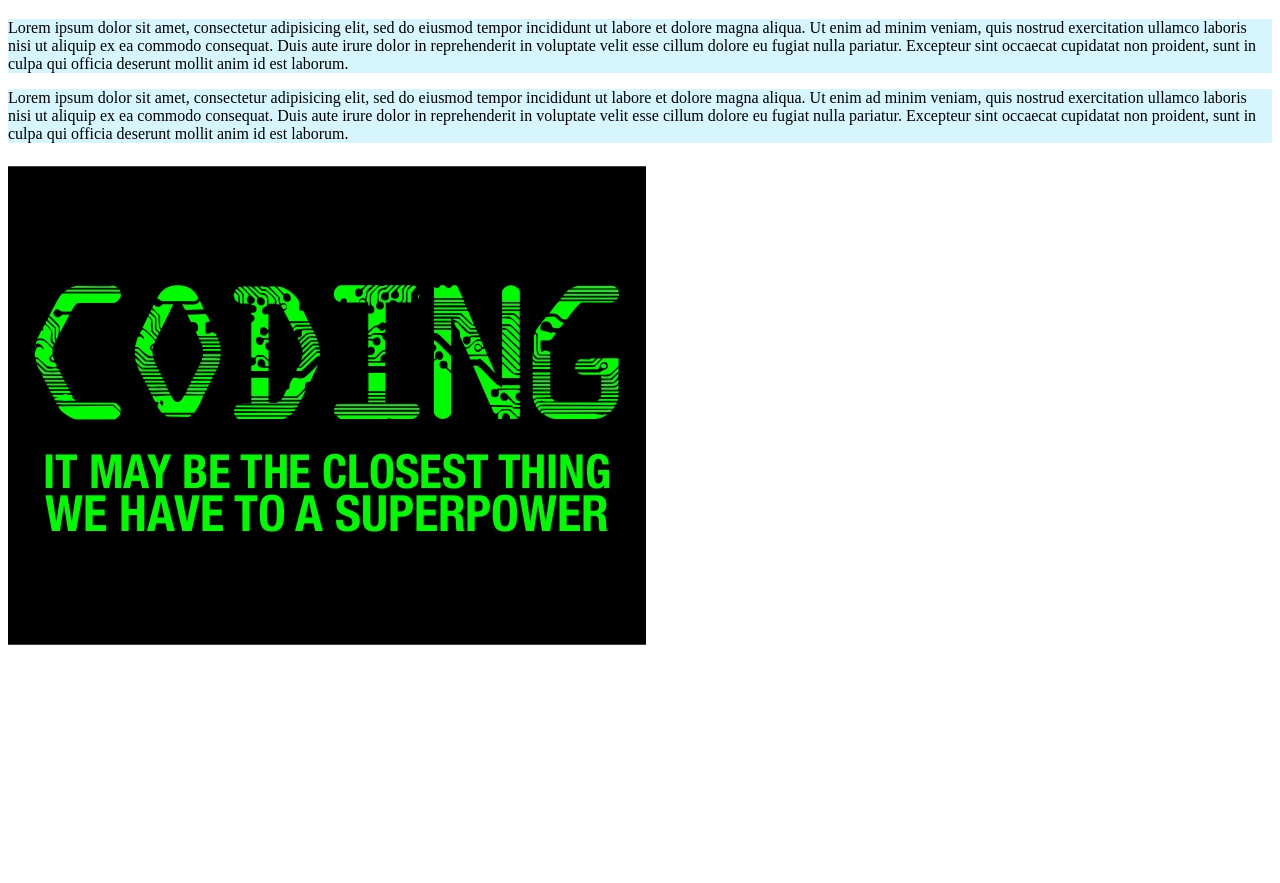
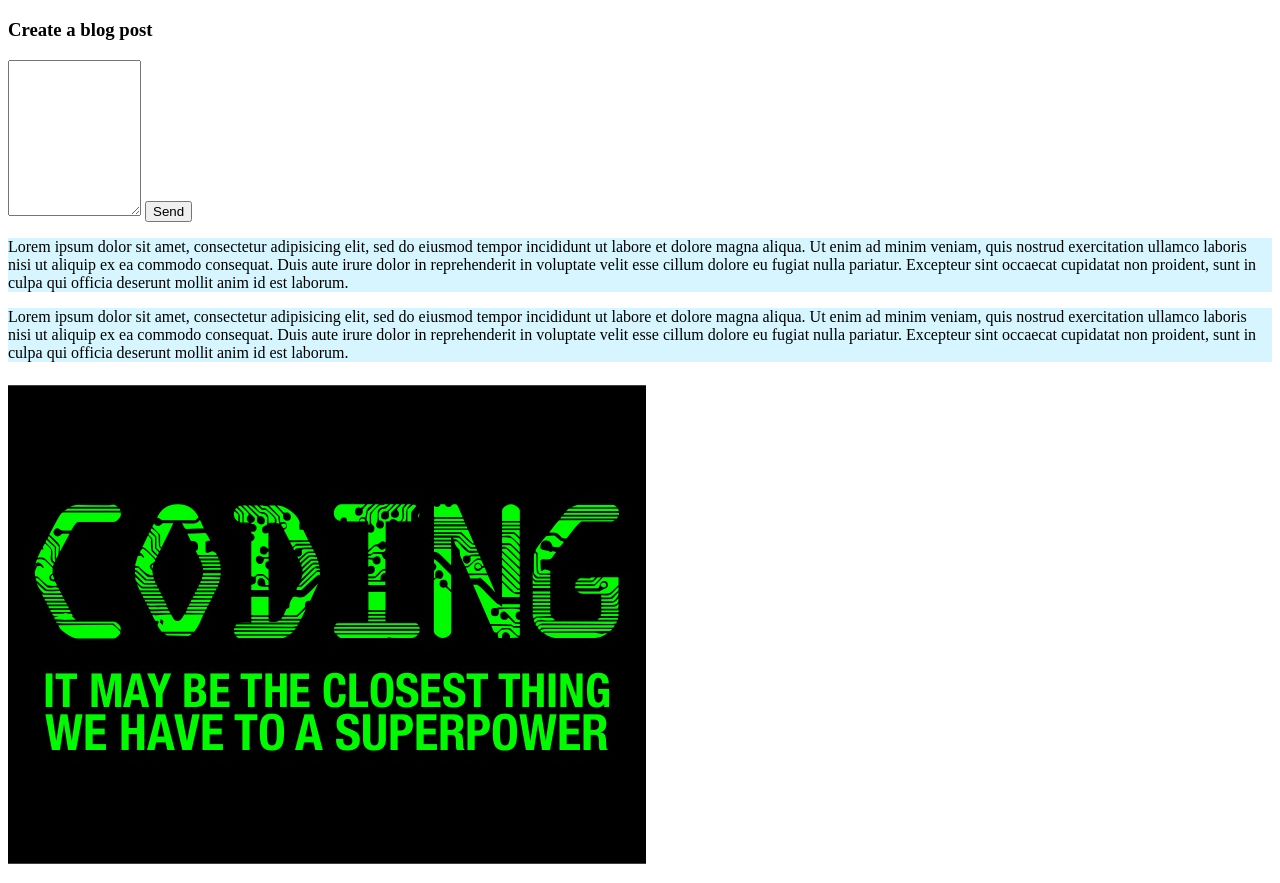
Before and after one commit to node-girls/node-workshop, a website: page public/index.html in a window 1280 px wide. Shown: the part 61-944 px from the top of the page. Before the commit the page ends 800 px from the top, so only its background shows below. Drawn offline with Linux system fonts and the light colour scheme.

Commit message:
trying to make the post form to work..

```diff
--- a/public/index.html
+++ b/public/index.html
@@ -7,6 +7,13 @@
     </head>
     <body>
         <h1> This is the index page </h1>
+        <h3>Create a blog post</h3>
+        <form action="/create-post" method="POST">
+          <textarea name="blogpost" rows="10" cols="14">
+
+          </textarea>
+          <button type="submit">Send</button>
+        </form>
         <p>
             Lorem ipsum dolor sit amet, consectetur adipisicing elit, sed do eiusmod tempor incididunt ut labore et dolore magna aliqua. Ut enim ad minim veniam, quis nostrud exercitation ullamco laboris nisi ut aliquip ex ea commodo consequat. Duis aute irure dolor in reprehenderit in voluptate velit esse cillum dolore eu fugiat nulla pariatur. Excepteur sint occaecat cupidatat non proident, sunt in culpa qui officia deserunt mollit anim id est laborum.
         </p>
```
Also changed, not shown: server.js (+19 -0 lines).
